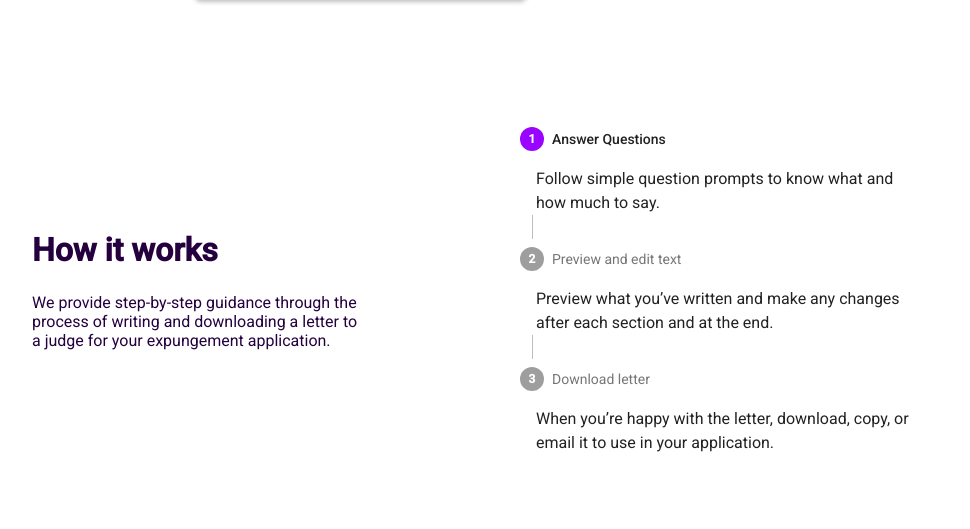
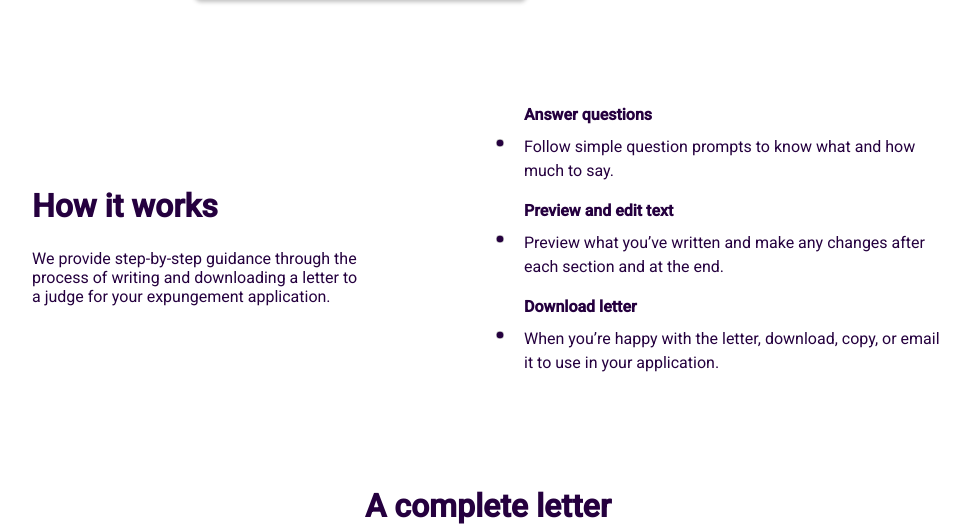
Before and after one commit to hackforla/expunge-assist, a React (Create React App) app in the folder products/statement-generator/: page / in a window 1280 px wide. Shown: the part 1365-1894 px from the top of the page, without its empty margins (152-1122 px from the left). Built offline with nearby package versions, Linux system fonts and the light colour scheme.

Commit message:
added alternate custom component to compare

```diff
--- /dev/null
+++ b/products/statement-generator/src/components/Timeline.tsx
@@ -0,0 +1,68 @@
+import React from 'react';
+import { makeStyles, createStyles, Theme } from '@material-ui/core/styles';
+import { Box, Typography } from '@material-ui/core';
+import { Brightness1 } from '@material-ui/icons';
+
+export interface TimelineStep {
+  id: string;
+  label: string;
+  description: string;
+  isCompleted?: boolean;
+}
+
+interface TimelineProps {
+  steps: TimelineStep[];
+}
+
+const useStyles = makeStyles((theme: Theme) =>
+  createStyles({
+    root: {
+      display: 'flex',
+      flexDirection: 'column',
+    },
+    step: {
+      display: 'flex',
+      alignItems: 'center',
+      marginBottom: theme.spacing(2),
+    },
+    bullet: {
+      width: theme.spacing(1),
+      height: theme.spacing(1),
+      borderRadius: '50%',
+      backgroundColor: theme.palette.grey[400],
+      marginRight: theme.spacing(2.5),
+      boxSizing: 'border-box', // Ensure consistent sizing
+    },
+    bulletCompleted: {
+      backgroundColor: theme.palette.primary.main,
+    },
+    label: {
+      fontWeight: 'bold',
+    },
+    description: {
+      marginTop: theme.spacing(1),
+    },
+  })
+);
+
+const Timeline: React.FC<TimelineProps> = ({ steps }) => {
+  const classes = useStyles();
+
+  return (
+    <Box className={classes.root}>
+      {steps.map((step) => (
+        <Box key={step.id} className={classes.step}>
+          <Brightness1 className={`${classes.bullet}`} />
+          <Box>
+            <Typography className={classes.label}>{step.label}</Typography>
+            <Typography className={classes.description}>
+              {step.description}
+            </Typography>
+          </Box>
+        </Box>
+      ))}
+    </Box>
+  );
+};
+
+export default Timeline;
--- a/products/statement-generator/src/components/VerticalStep.tsx
+++ b/products/statement-generator/src/components/VerticalStepper.tsx
@@ -4,6 +4,17 @@ import Stepper from '@material-ui/core/Stepper';
 import Step from '@material-ui/core/Step';
 import StepLabel from '@material-ui/core/StepLabel';
 import Typography from '@material-ui/core/Typography';
+
+export interface VerticalStepperStep {
+  id: string;
+  label: string;
+  description: string;
+  isCompleted?: boolean;
+}
+
+interface VerticalStepProps {
+  steps: VerticalStepperStep[];
+}
 
 const useStyles = makeStyles((theme: Theme) =>
   createStyles({
@@ -14,56 +25,34 @@ const useStyles = makeStyles((theme: Theme) =>
       display: 'flex',
       alignItems: 'center',
     },
-    stepLabel: {
-      fontSize: '1.2rem', // Adjust font size
-      fontWeight: 'bold', // Adjust font weight
-    },
+
     stepContent: {
       marginLeft: theme.spacing(2),
       marginTop: theme.spacing(2),
       fontSize: '1rem', // Adjust font size
     },
-    stepConnector: {
-      backgroundColor: theme.palette.primary.main, // Customize step connector color
-    },
   })
 );
 
-function getSteps() {
-  return ['Answer Questions', 'Preview and edit text', 'Download letter'];
-}
-
-function getStepContent(step: number) {
-  switch (step) {
-    case 0:
-      return `Follow simple question prompts to know what and how much to say.`;
-    case 1:
-      return `Preview what you’ve written and make any changes after each section and at the end.`;
-    case 2:
-      return `When you’re happy with the letter, download, copy, or email it to use in your application.`;
-    default:
-      return 'Unknown step';
-  }
-}
-
-export default function VerticalStep() {
+const VerticalStepper: React.FC<VerticalStepProps> = ({ steps }) => {
   const classes = useStyles();
-  const steps = getSteps();
 
   return (
     <div className={classes.root}>
       <Stepper orientation="vertical">
-        {steps.map((label, index) => (
-          <Step key={label}>
+        {steps.map((step) => (
+          <Step key={step.id}>
             <StepLabel style={{ fontSize: '1.2rem', fontWeight: 'bold' }}>
-              {label}
+              {step.label}
             </StepLabel>
             <Typography className={classes.stepContent}>
-              {getStepContent(index)}
+              {step.description}
             </Typography>
           </Step>
         ))}
       </Stepper>
     </div>
   );
-}
+};
+
+export default VerticalStepper;
--- /dev/null
+++ b/products/statement-generator/src/data/stepData.ts
@@ -0,0 +1,27 @@
+import { TimelineStep } from 'components/Timeline';
+
+const steps: TimelineStep[] = [
+  {
+    id: '1',
+    label: 'Answer questions',
+    description:
+      'Follow simple question prompts to know what and how much to say.',
+    isCompleted: true,
+  },
+  {
+    id: '2',
+    label: 'Preview and edit text',
+    description:
+      'Preview what you’ve written and make any changes after each section and at the end.',
+    isCompleted: true,
+  },
+  {
+    id: '3',
+    label: 'Download letter',
+    description:
+      'When you’re happy with the letter, download, copy, or email it to use in your application.',
+    isCompleted: true,
+  },
+];
+
+export default steps;
--- a/products/statement-generator/src/pages/Landing.tsx
+++ b/products/statement-generator/src/pages/Landing.tsx
@@ -5,15 +5,16 @@ import { makeStyles, createStyles } from '@material-ui/core';
 import { AppUrl } from 'contexts/RoutingProps';
 
 import useUtilityStyles from 'styles/utilityStyles';
-
+import steps from 'data/stepData';
 import landingWorkImg from 'assets/landingWorkImg.svg';
 import eaImage from 'assets/eaImage.png';
 import screenshotExample from 'assets/screenshotExample.svg';
 import completeLetter from 'assets/completeLetter.svg';
 import privacyPolicy from 'assets/privacyPolicy.png';
+import VerticalStepper from 'components/VerticalStepper';
+import Timeline from 'components/Timeline';
+import ButtonComponent, { LinkButtonComponent } from 'components/Button';
 
-import ButtonComponent, { LinkButtonComponent } from 'components/Button';
-import VerticalStep from 'components/VerticalStep';
 import LandingAccordions from '../components/LandingAccordions';
 
 const useStyles = makeStyles(({ globals, palette, breakpoints, spacing }) =>
@@ -352,7 +353,7 @@ function LandingSection4() {
         </div>
       </div>
       <div className={classes.sectionRight}>
-        <VerticalStep />
+        <Timeline steps={steps} />
       </div>
     </section>
   );
```
Also changed, not shown: products/statement-generator/src/data/verticalData.ts (added, +27 -0 lines).
